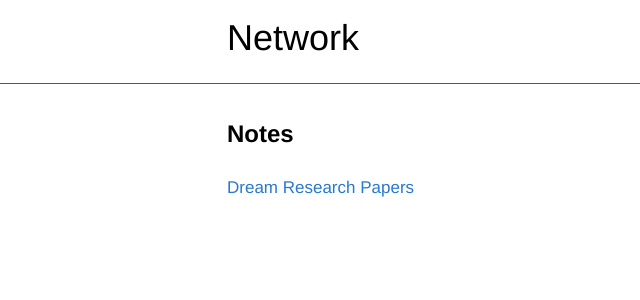
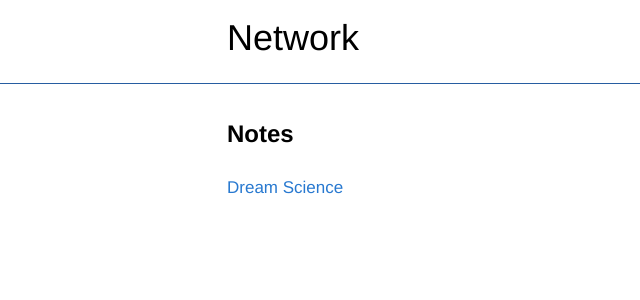
Before and after one commit to networkf/network.github.io, a Jekyll site: the page built from notes.md, in a window 1280 px wide. Shown: the top 300 px of the page, without its empty margins (48-688 px from the left). Built offline with Jekyll 4.4.1, drawn with Linux system fonts in a browser that asks for light colours; some web fonts are replaced; our own code applies the rules of GitHub Pages for plain Markdown files; the repository's description, which GitHub fills in, is left out.

Commit message:
Update notes.md

```diff
--- a/notes.md
+++ b/notes.md
@@ -9,5 +9,5 @@ layout: default
 <b><font size="5">Notes</font></b>
 <br>
 
-[Dream Research Papers](/dreamresearchpapers)
+[Dream Science](/dreamscience)
 <br>
```
